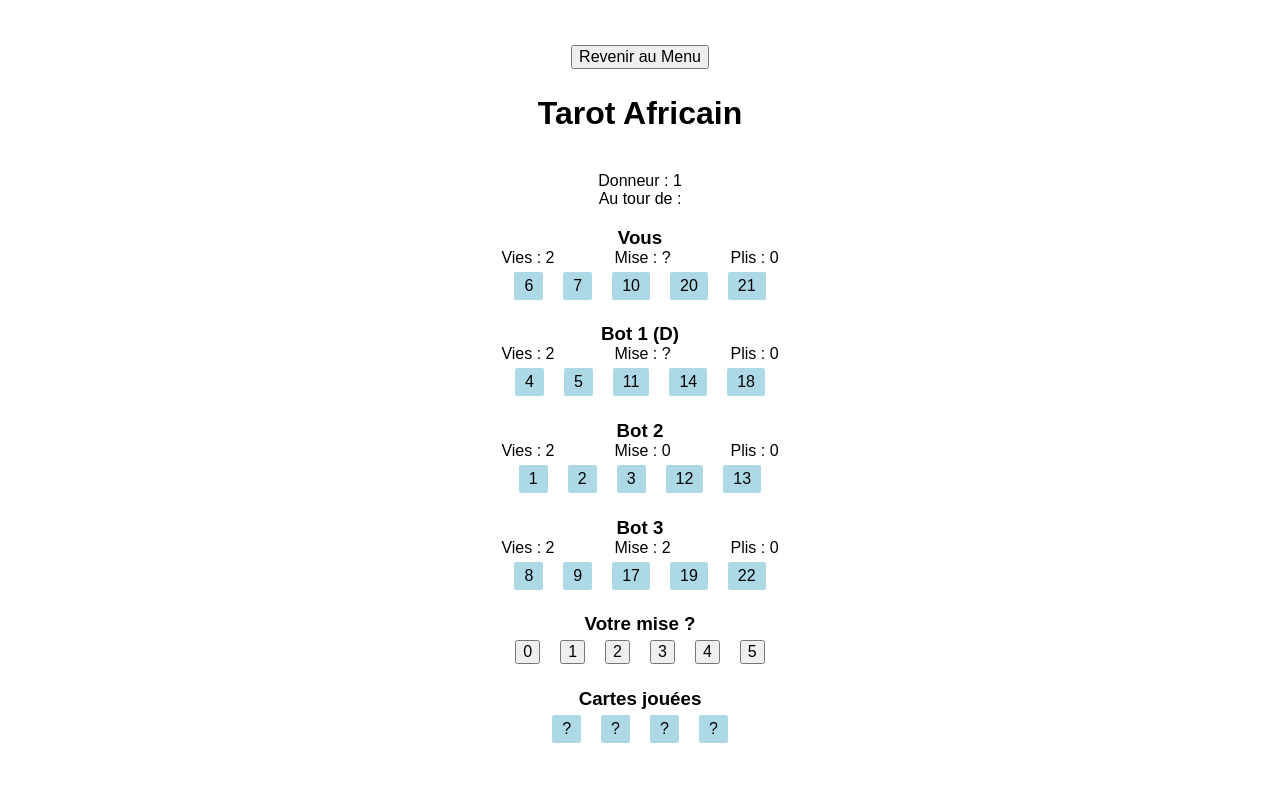
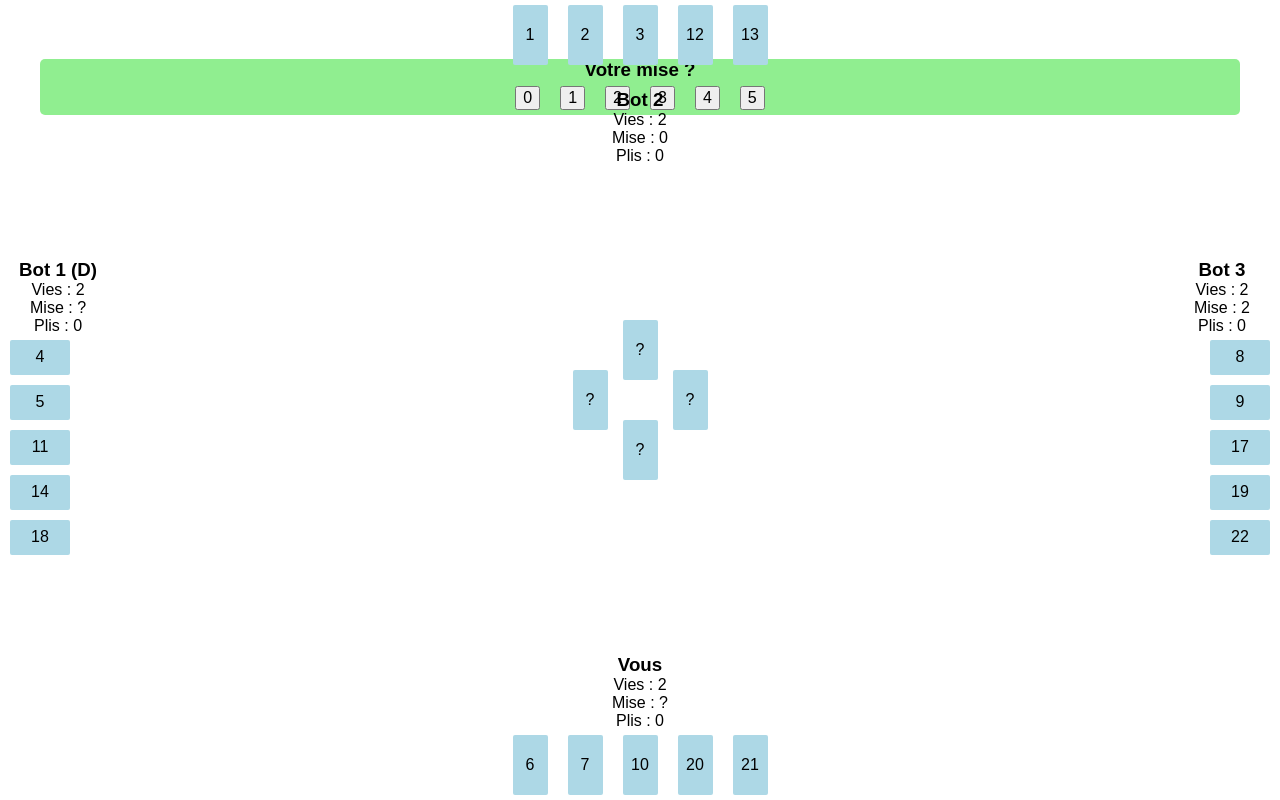
Before and after one commit to AntoineCairey/whist22, a React (Vite) app: page /game in a window 1280 px wide. Built offline with nearby package versions, Linux system fonts and the light colour scheme.

Commit message:
css part  1

```diff
--- a/src/App.css
+++ b/src/App.css
@@ -16,16 +16,6 @@ button {
   font-size: 16px;
 }
 
-.card {
-  padding: 5px 10px;
-  margin: 5px 10px;
-  background: lightblue;
-  border-radius: 2px;
-  display: inline-block;
-  border: none;
-  font-size: 16px;
-}
-
 h3 {
   margin-bottom: 0;
 }
@@ -36,9 +26,103 @@ h3 {
 
 .scores {
   display: flex;
+  flex-direction: column;
   justify-content: center;
 
   div {
     margin: 0px 30px;
   }
 }
+
+.player {
+  position: absolute;
+  top: 0;
+  left: 0;
+  height: 100%;
+  width: 100%;
+  display: flex;
+  flex-direction: column;
+
+  &.top {
+    flex-direction: column-reverse;
+    justify-content: flex-end;
+    align-items: center;
+  }
+  &.bottom {
+    justify-content: flex-end;
+    align-items: center;
+  }
+  &.left {
+    justify-content: center;
+    align-items: flex-start;
+  }
+  &.right {
+    justify-content: center;
+    align-items: flex-end;
+  }
+}
+
+.hand {
+  display: flex;
+  justify-content: center;
+  align-items: center;
+
+  &.left,
+  &.right {
+    flex-direction: column;
+  }
+}
+
+.card {
+  padding: 5px 10px;
+  margin: 5px 10px;
+  background: lightblue;
+  border-radius: 2px;
+  display: flex;
+  justify-content: center;
+  align-items: center;
+  border: none;
+  font-size: 16px;
+  height: 60px;
+  width: 35px;
+
+  &.horizontal {
+    /* transform: rotate(90deg); */
+    height: 35px;
+    width: 60px;
+  }
+}
+
+.board {
+  position: absolute;
+  top: 0;
+  left: 0;
+  height: 100%;
+  width: 100%;
+  display: flex;
+  justify-content: center;
+  align-items: center;
+
+  .top {
+    position: absolute;
+    transform: translateY(-50px);
+  }
+  .bottom {
+    position: absolute;
+    transform: translateY(50px);
+  }
+  .left {
+    position: absolute;
+    transform: translateX(-50px);
+  }
+  .right {
+    position: absolute;
+    transform: translateX(50px);
+  }
+}
+
+.bid {
+  /* border: solid 1px black; */
+  background: lightgreen;
+  border-radius: 5px;
+}
--- a/src/App.jsx
+++ b/src/App.jsx
@@ -1,5 +1,4 @@
 import { useState } from "react";
-import { useImmer } from "use-immer";
 import { Outlet } from "react-router-dom";
 import "./App.css";
 
--- a/src/components/Card.jsx
+++ b/src/components/Card.jsx
@@ -1,4 +1,5 @@
 export default function Card({
+  isHorizontal,
   isVisible,
   isClickable,
   value,
@@ -6,10 +7,10 @@ export default function Card({
 }) {
   return (
     <div
-      className="card"
+      className={`card ${isHorizontal ? "horizontal" : ""}`}
       onClick={() => (isClickable ? handleCardClick(value) : null)}
     >
-      {isVisible ? value : "?"}
+      <div>{isVisible ? value : "?"}</div>
     </div>
   );
 }
--- a/src/components/Player.jsx
+++ b/src/components/Player.jsx
@@ -14,22 +14,25 @@ export default function Player({ id, gameData, handleCardClick }) {
     elimTurn,
   } = gameData;
 
+  const position = ["bottom", "left", "top", "right"];
+
   return (
-    <div>
-      <h3 className={players[player] === id ? "active-player" : ""}>
-        {names[id]} {dealer === id && "(D)"}
-      </h3>
+    <div className={`player ${position[id]}`}>
       {players.includes(id) ? (
         <>
           <div className="scores">
+            <h3 className={players[player] === id ? "active-player" : ""}>
+              {names[id]} {dealer === id && "(D)"}
+            </h3>
             <div>Vies : {life && life[id]}</div>
             <div>Mise : {bids[players.indexOf(id)] ?? "?"}</div>
             <div>Plis : {tricks && tricks[players.indexOf(id)]}</div>
           </div>
-          <div>
+          <div className={`hand ${position[id]}`}>
             {cards[players.indexOf(id)].map((card) => (
               <Card
                 key={card}
+                isHorizontal={id === 1 || id === 3}
                 isVisible={true}
                 isClickable={id === 0 && player === 0}
                 value={card}
@@ -39,7 +42,12 @@ export default function Player({ id, gameData, handleCardClick }) {
           </div>
         </>
       ) : (
-        <div>Eliminé tour {elimTurn[id]}</div>
+        <>
+          <h3 className={players[player] === id ? "active-player" : ""}>
+            {names[id]} {dealer === id && "(D)"}
+          </h3>
+          <div>Eliminé tour {elimTurn[id]}</div>
+        </>
       )}
     </div>
   );
--- a/src/pages/Game.jsx
+++ b/src/pages/Game.jsx
@@ -1,5 +1,4 @@
 import { useState, useEffect } from "react";
-import { useImmer } from "use-immer";
 import { useNavigate, useOutletContext } from "react-router-dom";
 import Player from "../components/Player";
 import Card from "../components/Card";
@@ -9,6 +8,7 @@ export default function Game() {
   const startPlayersNb = 4;
   const startPlayers = [0, 1, 2, 3];
   const names = ["Vous", "Bot 1", "Bot 2", "Bot 3"];
+  const position = ["bottom", "left", "top", "right"];
   const { setScore } = useOutletContext();
 
   const [round, setRound] = useState(1); // numero de la manche
@@ -65,7 +65,7 @@ export default function Game() {
       let newCardsPlayed = [...cardsPlayed];
       newCardsPlayed[player] = cards[player][cardIndex];
       setCardsPlayed(newCardsPlayed);
-      // cards[player].splice(cardIndex, 1);
+
       let newCards = [...cards];
       newCards[player] = [...newCards[player]];
       newCards[player].splice(cardIndex, 1);
@@ -151,7 +151,6 @@ export default function Game() {
     theCardsPlayed[0] = myCard;
     setCardsPlayed(theCardsPlayed);
 
-    //cards[0].splice(cards[0].indexOf(myCard), 1);
     let newCards = [...cards];
     newCards[0] = [...newCards[0]];
     newCards[0].splice(cards[0].indexOf(myCard), 1);
@@ -218,15 +217,13 @@ export default function Game() {
 
   return (
     <>
-      <button onClick={() => navigate("/")}>Revenir au Menu</button>
+      {/* <button onClick={() => navigate("/")}>Revenir au Menu</button>
       <h1>Tarot Africain</h1>
-      {/* <button onClick={startGame}>Nouvelle partie</button> */}
-      <br />
+      <br /> */}
       {cards && (
         <>
-          <div>Donneur : {dealer}</div>
-          <div>Au tour de : {player}</div>
-          {/* <Player id={0} gameData={gameData} handleCardClick={finishTrick} /> */}
+          {/* <div>Donneur : {dealer}</div>
+          <div>Au tour de : {player}</div> */}
           {startPlayers.map((player) => (
             <Player
               key={player}
@@ -237,7 +234,7 @@ export default function Game() {
           ))}
 
           {askBid && (
-            <div>
+            <div className="bid">
               <h3>Votre mise ?</h3>
               {Array.from({ length: cardsNb + 1 }, (_, index) => (
                 <button key={index} onClick={() => finishBids(index)}>
@@ -246,15 +243,17 @@ export default function Game() {
               ))}
             </div>
           )}
-          <h3>Cartes jouées</h3>
-          <div>
+          {/* <h3>Cartes jouées</h3> */}
+          <div className="board">
             {cardsPlayed.map((card, index) => (
+              <div className={position[index]}>
                 <Card
                   key={index}
                   isVisible={!!card}
                   isClickable={false}
                   value={card}
                 />
+              </div>
             ))}
           </div>
         </>
```
Lines whose indentation alone changed are shown as unchanged.
